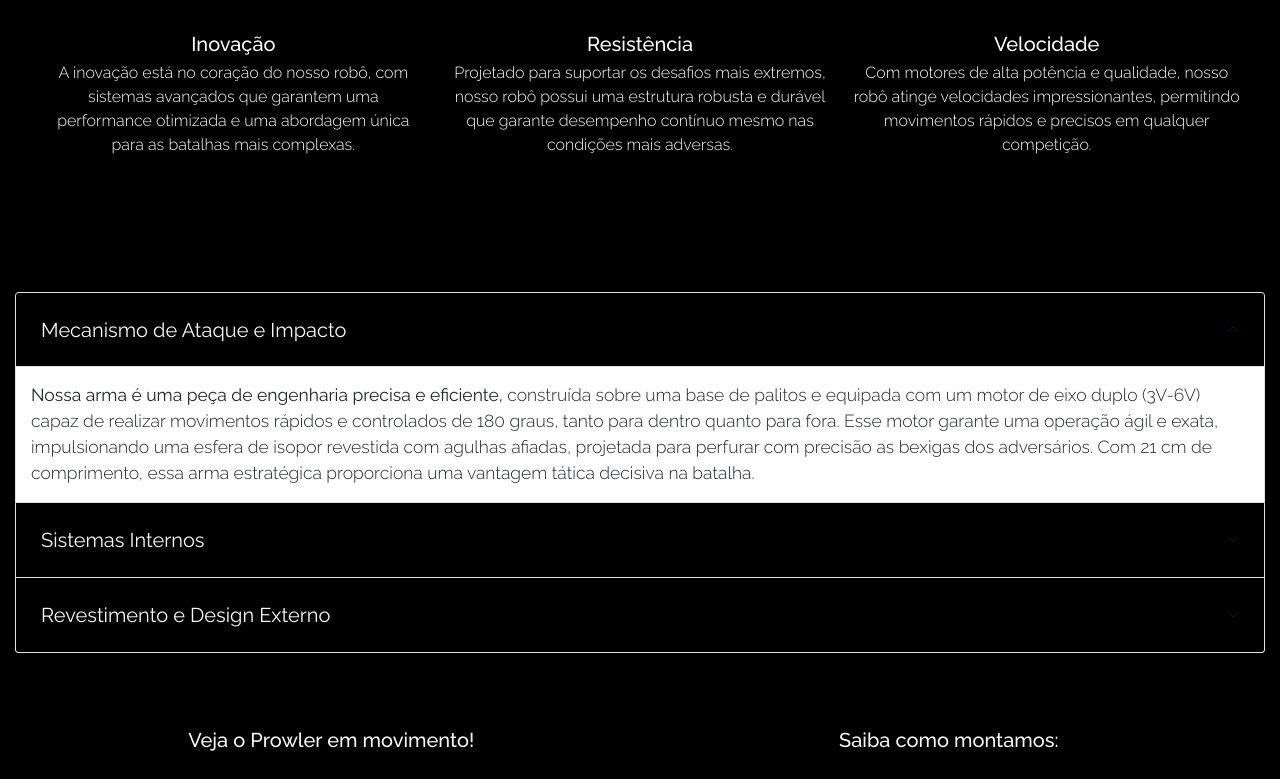
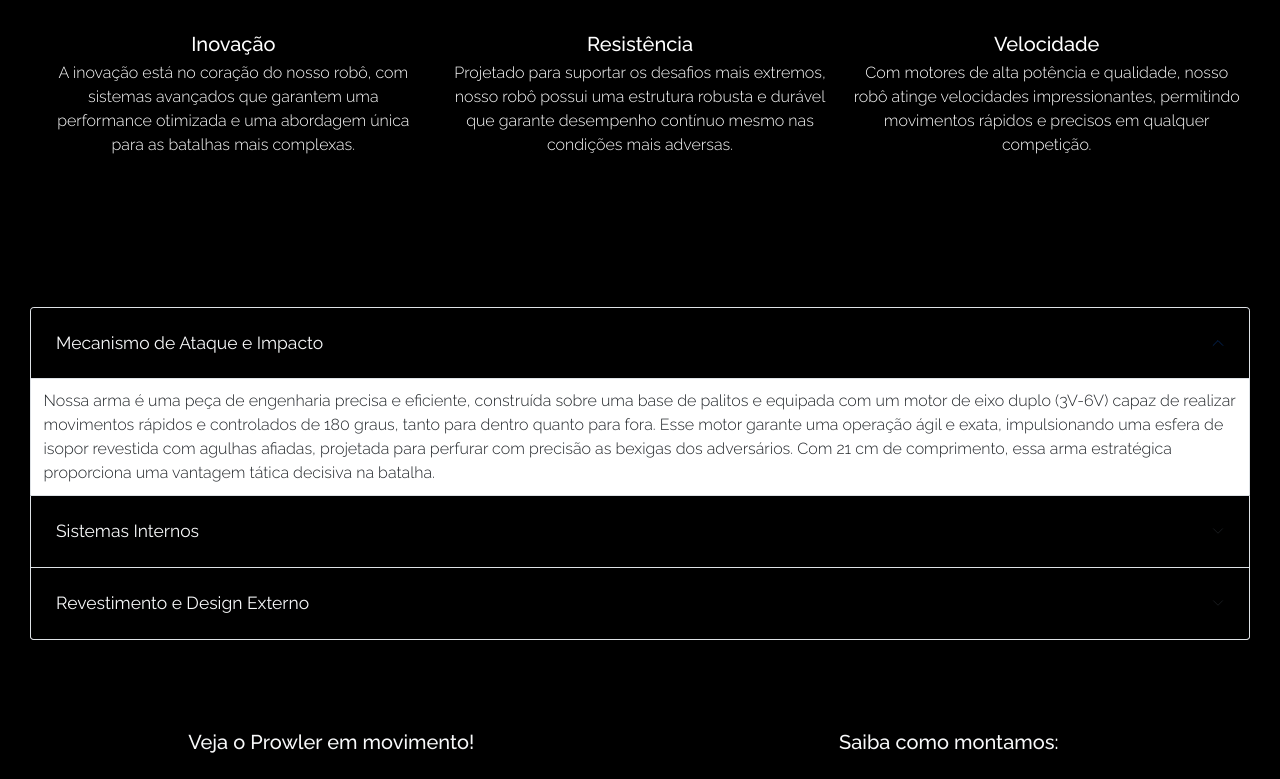
Before and after one commit to Maya-Tavares/Web-RoboCup, a plain HTML site: page index.html in a window 1280 px wide. Shown: the part 1221-2000 px from the top of the page. Drawn offline with nearby package versions, Linux system fonts and the light colour scheme; grey boxes are pictures that could not be loaded.

Commit message:
Update index.html

```diff
--- a/index.html
+++ b/index.html
@@ -178,64 +178,75 @@
     <!-------------------------------------- fim card -------------------------------------->
 
     <!-------------------------------------- Accordion -------------------------------------->
-    <section id="estrutura" class="p-4 bg-black">
-        <div class="accordion" id="accordionPanelsStayOpenExample">
+    <section id="estrutura" class="p-5 bg-black ">
+        <div class="accordion" id="accordionExample">
             <div class="accordion-item">
                 <h2 class="accordion-header">
-                    <button class="accordion-button fs-2 text bg-dark1 text-light" type="button"
-                        data-bs-toggle="collapse" data-bs-target="#panelsStayOpen-collapseOne" aria-expanded="true"
-                        aria-controls="panelsStayOpen-collapseOne">
+                    <button class="accordion-button fs-3 bg-dark1 text-light" type="button" data-bs-toggle="collapse"
+                        data-bs-target="#collapseOne" aria-expanded="true" aria-controls="collapseOne">
                         Mecanismo de Ataque e Impacto
                     </button>
                 </h2>
-                <div id="panelsStayOpen-collapseOne" class="accordion-collapse collapse show">
-                    <div class="accordion-body fs-3 p-4">
-                        <strong>Nossa arma é uma peça de engenharia precisa e eficiente,</strong> construída sobre uma
-                        base de palitos e equipada com um motor de eixo duplo (3V-6V) capaz de realizar movimentos
-                        rápidos e controlados de 180 graus, tanto para dentro quanto para fora. Esse motor garante uma
+                <div id="collapseOne" class="accordion-collapse collapse show" data-bs-parent="#accordionExample">
+                    <div class="accordion-body">
+                        Nossa arma é uma peça de engenharia precisa e eficiente,</strong> construída sobre
+                        uma
+                        base de palitos e equipada com um motor de eixo duplo (3V-6V) capaz de realizar
+                        movimentos
+                        rápidos e controlados de 180 graus, tanto para dentro quanto para fora. Esse motor
+                        garante
+                        uma
                         operação ágil e exata, impulsionando uma esfera de isopor revestida com agulhas afiadas,
-                        projetada para perfurar com precisão as bexigas dos adversários. Com 21 cm de comprimento, essa
+                        projetada para perfurar com precisão as bexigas dos adversários. Com 21 cm de
+                        comprimento,
+                        essa
                         arma estratégica proporciona uma vantagem tática decisiva na batalha.
                     </div>
                 </div>
             </div>
             <div class="accordion-item">
                 <h2 class="accordion-header">
-                    <button class="accordion-button collapsed fs-2 text bg-dark1 text-light" type="button"
-                        data-bs-toggle="collapse" data-bs-target="#panelsStayOpen-collapseTwo" aria-expanded="false"
-                        aria-controls="panelsStayOpen-collapseTwo">
+                    <button class="accordion-button collapsed fs-3 bg-dark1 text-light" type="button"
+                        data-bs-toggle="collapse" data-bs-target="#collapseTwo" aria-expanded="false"
+                        aria-controls="collapseTwo">
                         Sistemas Internos
                     </button>
                 </h2>
-                <div id="panelsStayOpen-collapseTwo" class="accordion-collapse collapse">
-                    <div class="accordion-body fs-3 p-4">
-                        O coração do Prowler é composto por um conjunto de componentes que garantem seu desempenho
-                        impecável. Cabos jumper (macho-fêmea e macho-macho) conectam os circuitos de forma eficiente,
-                        enquanto um shield de motor e o módulo Bluetooth HC-06 coordenam os movimentos e a comunicação.
-                        Três transistores BD135 amplificam os sinais, proporcionando maior potência e precisão, enquanto
+                <div id="collapseTwo" class="accordion-collapse collapse" data-bs-parent="#accordionExample">
+                    <div class="accordion-body">
+                        O coração do Prowler é composto por um conjunto de componentes que garantem seu
+                        desempenho
+                        impecável. Cabos jumper (macho-fêmea e macho-macho) conectam os circuitos de forma
+                        eficiente,
+                        enquanto um shield de motor e o módulo Bluetooth HC-06 coordenam os movimentos e a
+                        comunicação.
+                        Três transistores BD135 amplificam os sinais, proporcionando maior potência e precisão,
+                        enquanto
                         uma protoboard organiza de forma prática todos os componentes essenciais.
                     </div>
                 </div>
             </div>
             <div class="accordion-item">
                 <h2 class="accordion-header">
-                    <button class="accordion-button collapsed fs-2 text bg-dark1 text-light" type="button"
-                        data-bs-toggle="collapse" data-bs-target="#panelsStayOpen-collapseThree" aria-expanded="false"
-                        aria-controls="panelsStayOpen-collapseThree">
+                    <button class="accordion-button collapsed fs-3 bg-dark1 text-light" type="button"
+                        data-bs-toggle="collapse" data-bs-target="#collapseThree" aria-expanded="false"
+                        aria-controls="collapseThree">
                         Revestimento e Design Externo
                     </button>
                 </h2>
-                <div id="panelsStayOpen-collapseThree" class="accordion-collapse collapse">
-                    <div class="accordion-body fs-3 p-4">
-                        Para completar a construção, o robô conta com um LED colorido que pisca durante as batalhas,
+                <div id="collapseThree" class="accordion-collapse collapse" data-bs-parent="#accordionExample">
+                    <div class="accordion-body">
+                        Para completar a construção, o robô conta com um LED colorido que pisca durante as
+                        batalhas,
                         intensificando a atmosfera de adrenalina. A máscara do personagem Prowler adorna o robô,
-                        conferindo-lhe uma aparência imponente e intimidante. Pilhas de longa duração garantem energia
-                        suficiente para enfrentar todas as batalhas, enquanto uma bexiga, alvo da arma, faz parte
+                        conferindo-lhe uma aparência imponente e intimidante. Pilhas de longa duração garantem
+                        energia
+                        suficiente para enfrentar todas as batalhas, enquanto uma bexiga, alvo da arma, faz
+                        parte
                         fundamental da estratégia de combate.
                     </div>
                 </div>
             </div>
-        </div>
     </section>
     <!-------------------------------------- fim accordion-------------------------------------->
 
```
